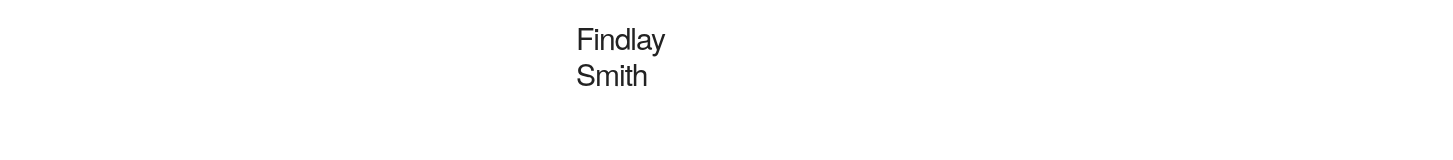
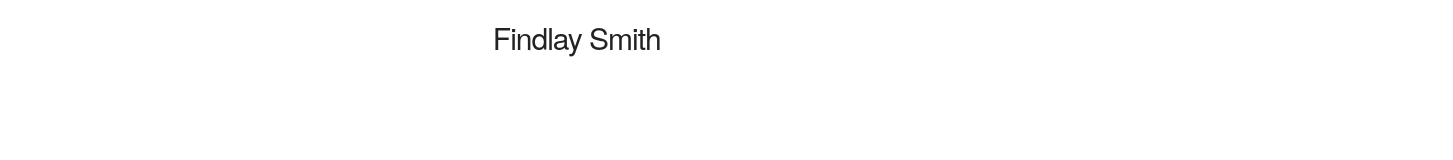
Before and after one commit to findoslice/findoslice.github.io, a plain HTML site: page index.html in a window 1280 px wide. Shown: the whole page, 1453 px wide, since content can reach past the window. Drawn offline with Linux system fonts and the light colour scheme.

Commit message:
testing columns

```diff
--- a/index.html
+++ b/index.html
@@ -10,6 +10,6 @@
 </head>
 <body>
 	<div class = "container">
-		<h1 class = "two columns offset-by-five"> Findlay Smith </h1>
+		<h1 class = "Four columns offset-by-four"> Findlay Smith </h1>
 	</div>
 </body>
```
